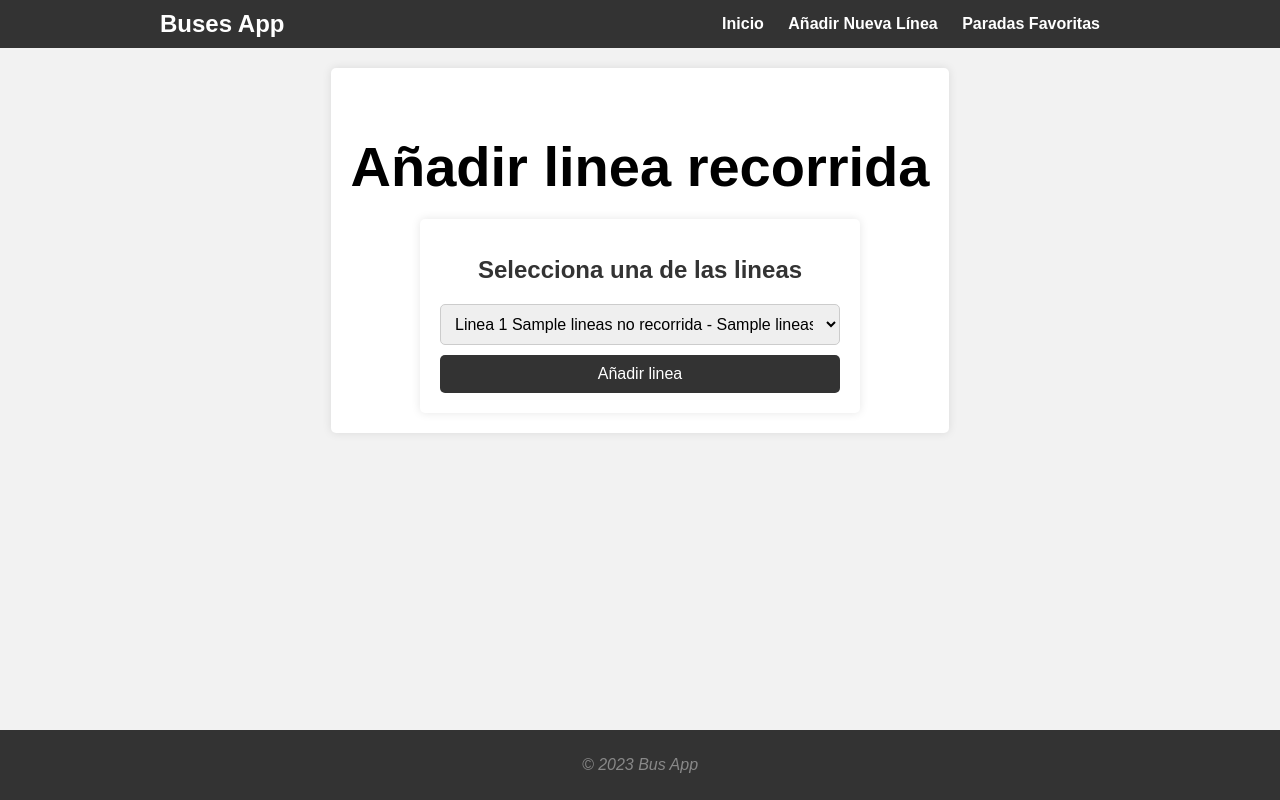
After one commit to nachodorado98/Flask-Buses-App, a Python web app: template python/src/templates/anadir.html in a window 1280 px wide. The commit adds this page. Run offline with Jinja, Linux system fonts and the light colour scheme; the template is opened without the code that fills it: most values are stand-ins (such as "Sample title", 1, 10 or a date in 2020).

Commit message:
Creacion pagina añadir lineas

```diff
--- a/python/src/__init__.py
+++ b/python/src/__init__.py
@@ -1,6 +1,7 @@
 from flask import Flask
 
-from .blueprints.blueprint import bp
+from .blueprints.inicio import bp_inicio
+from .blueprints.anadir_lineas import bp_anadir_lineas
 
 # Funcion para crear la instancia de la aplicacion
 def crear_app(configuracion:object)->Flask:
@@ -9,6 +10,7 @@ def crear_app(configuracion:object)->Flask:
 
 	app.config.from_object(configuracion)
 
-	app.register_blueprint(bp)
+	app.register_blueprint(bp_inicio)
+	app.register_blueprint(bp_anadir_lineas)
 
 	return app
--- a/python/src/static/inicio.css
+++ b/python/src/static/inicio.css
@@ -140,3 +140,67 @@ p {
     color: #ff6600;
     transform: scale(1.05);
 }
+
+.contenedor-form {
+    max-width: 400px;
+    margin: 0 auto;
+    padding: 20px;
+    background-color: #fff;
+    border-radius: 5px;
+    box-shadow: 0 0 10px rgba(0, 0, 0, 0.1);
+    text-align: center;
+}
+
+.texto-seleccionar {
+    color: #333;
+    font-size: 24px;
+    margin-bottom: 20px;
+}
+
+.form {
+    display: flex;
+    flex-direction: column;
+}
+
+.seleccion {
+    padding: 10px;
+    border: 1px solid #ccc;
+    border-radius: 5px;
+    font-size: 16px;
+}
+
+.seleccion-button {
+    background-color: #333;
+    color: #fff;
+    border: none;
+    padding: 10px 20px;
+    margin-top: 10px;
+    cursor: pointer;
+    border-radius: 5px;
+    font-size: 16px;
+}
+
+.seleccion-button:hover {
+    background-color: #555;
+}
+
+.mensaje-no-lineas {
+    text-align: center;
+    margin-top: 20px;
+}
+
+.no-linea-button {
+    display: inline-block;
+    padding: 10px 20px;
+    margin-top: 10px;
+    background-color: #f2f2f2;
+    color: #333;
+    text-decoration: none;
+    border-radius: 5px;
+    font-size: 18px;
+}
+
+.no-linea-button:hover {
+    color: #ff6600;
+    transform: scale(1.05);
+}
--- /dev/null
+++ b/python/src/templates/anadir.html
@@ -0,0 +1,30 @@
+{% extends 'inicio.html' %}
+
+{% block pestana %}Añadir Linea{% endblock pestana %}
+
+{% block titulo %}Añadir linea recorrida{% endblock titulo %}
+
+{% block principal %}
+
+{% if lineas_no_recorridas %}
+    <div class="contenedor-form">
+        <h1 class="texto-seleccionar">Selecciona una de las lineas</h1>
+        <form action="/insertar_linea" method="POST" class="form">
+            <select name="linea" id="linea" class="seleccion">
+                {% for i in lineas_no_recorridas %}
+                	<option value="{{ i[0] }}">Linea {{ i[0] }} {{ i[1] }} - {{ i[2] }}</option>
+                {% endfor %}
+            </select>
+            <input type="submit" value="Añadir linea" class="seleccion-button">
+        </form>
+    </div>
+{% else %}
+    <div class="mensaje-no-lineas">
+        <p>!ENHORABUENA¡</p>
+        <p>Ya no hay ninguna linea por recorrer.</p>
+        <p>Has recorrido todas las lineas existentes.</p>
+        <a href="/" class="no-linea-button">Volver</a>
+    </div>
+{% endif %}
+
+{% endblock principal %}
--- a/python/src/templates/inicio.html
+++ b/python/src/templates/inicio.html
@@ -3,7 +3,7 @@
 <head>
     <meta charset="UTF-8">
     <meta name="viewport" content="width=device-width, initial-scale=1.0">
-    <title>Buses App</title>
+    <title>{% block pestana %}Buses App{% endblock pestana %}</title>
     <link rel="stylesheet" href="{{ url_for('static', filename='inicio.css') }}">
 </head>
 <body>
@@ -12,14 +12,18 @@
             <h1>Buses App</h1>
             <ul>
                 <li><a href="/">Inicio</a></li>
-                <li><a href="#">Añadir Nueva Línea</a></li>
+                <li><a href="/anadir_linea">Añadir Nueva Línea</a></li>
                 <li><a href="#">Paradas Favoritas</a></li>
             </ul>
         </nav>
     </header>
 
     <main>
-        <h2>Lineas de autobuses recorridas</h2>
+
+        <h2>{% block titulo %}Lineas de autobuses recorridas{% endblock titulo %}</h2>
+
+        {% block principal %}
+
         {% if lineas_recorridas %}
             <div class="contenedor-tabla">
                 <table>
@@ -43,8 +47,11 @@
             </div>
         {% else %}
             <p>No hay líneas recorridas disponibles.</p>
-            <a href="#" class="nueva-linea-button">Añadir Nueva Línea Recorrida</a>
+            <a href="/anadir_linea" class="nueva-linea-button">Añadir Nueva Línea Recorrida</a>
         {% endif %}
+
+        {% endblock principal %}
+
     </main>
 </body>
 <footer>
```
Also changed, not shown: python/src/blueprints/anadir_lineas.py (added, +29 -0 lines), python/src/blueprints/inicio.py (renamed from python/src/blueprints/blueprint.py, +5 -4 lines), python/src/database/conexion.py (+23 -5 lines), python/tests/testapp/test_anadir.py (added, +42 -0 lines), python/tests/testapp/test_inicio.py (renamed from python/tests/testapp/test_app.py, +2 -0 lines), python/tests/testdatabase/test_tablas.py (+47 -0 lines).
